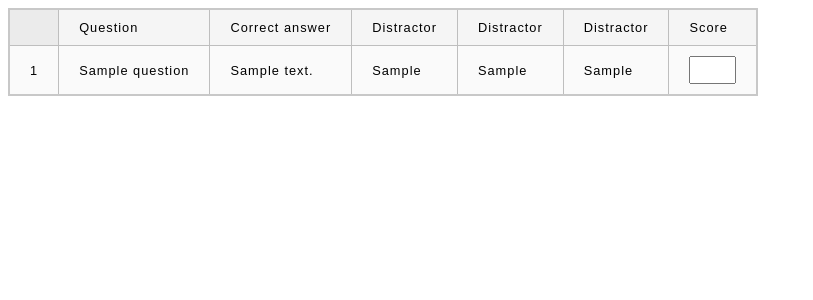
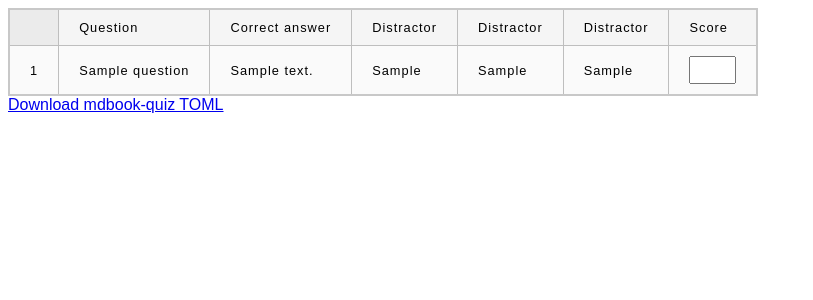
Before and after one commit to cognitive-engineering-lab/quizicist, a Flask app: page /generated/1 in a window 1280 px wide. Shown: the top 300 px of the page, without its empty margins (0-813 px from the left). Run offline with Flask 3, Linux system fonts and the light colour scheme; tables that the repository leaves empty hold one stand-in row (values such as "Sample post"); parts of the project's set-up code (start-up, migrations or seed data) failed here and were passed over.

Commit message:
Add mdbook-quiz toml download

```diff
--- a/app/main.py
+++ b/app/main.py
@@ -1,7 +1,9 @@
 import os
-from flask import Flask, render_template, request, redirect, url_for
+from pathlib import Path
+from flask import Flask, Response, render_template, request, redirect, url_for
 from lib.completion import complete
 from lib.parsers.md import md_parser
+from lib.mdbook import questions_to_toml
 from werkzeug.utils import secure_filename
 from models import Generation, Question
 from db import db
@@ -75,4 +77,21 @@ def upload():
 def score(generation_id):
     generation = db.get_or_404(Generation, generation_id)
 
-    return render_template("score.html", uploaded_file=generation.filename, questions=generation.questions)
+    return render_template(
+        "score.html",
+        uploaded_file=generation.filename,
+        questions=generation.questions,
+        toml_download=f"/generated/{generation_id}/toml"
+    )
+
+@app.route("/generated/<generation_id>/toml")
+def download_toml(generation_id):
+    generation = db.get_or_404(Generation, generation_id)
+    toml = questions_to_toml(generation.questions)
+    filename = Path(generation.filename).stem
+
+    return Response(
+        toml,
+        mimetype="text/plain",
+        headers={ "Content-disposition": f"attachment; filename={filename}-{generation_id}.toml" }
+    )
--- a/app/templates/score.html
+++ b/app/templates/score.html
@@ -66,5 +66,6 @@
                 </tr>
             {% endfor %}
         </table>
+        <a href="{{ toml_download }}" download>Download mdbook-quiz TOML</a>
     </body>
 </html>
```
Also changed, not shown: app/lib/mdbook.py (added, +26 -0 lines).
